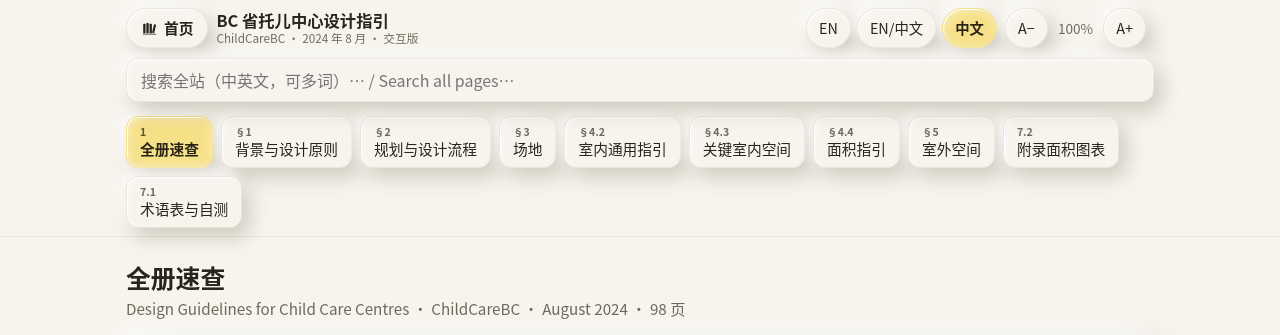
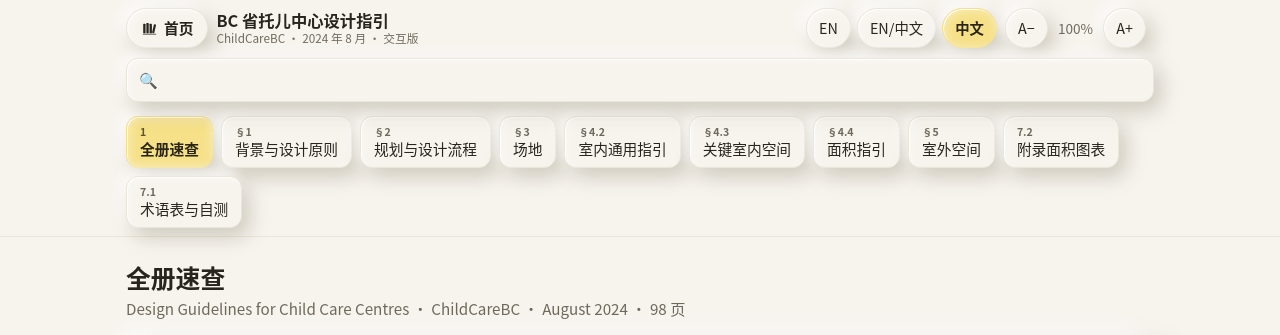
Before and after one commit to at100c/Library, a plain HTML site: page bc-child-care/index.html in a window 1280 px wide. Shown: the top 335 px of the page. Drawn offline with Linux system fonts and the light colour scheme.

Commit message:
Burnaby/BC books: search bars lose placeholder text, magnifier icon only

```diff
--- a/bc-child-care/index.html
+++ b/bc-child-care/index.html
@@ -187,7 +187,7 @@ figcaption{font-size:.88em;color:var(--muted);margin-top:8px}
 }
 .foot{color:var(--faint);font-size:.85em;text-align:center;margin-top:28px}
 </style>
-</head>
+<style>.search-ico{position:absolute;left:29px;top:22px;transform:translateY(-50%);font-size:15px;pointer-events:none;z-index:2}.searchbar input{padding-left:40px}</style></head>
 <body data-lang="zh">
 <header class="toolbar">
   <div class="toolbar-in">
@@ -213,8 +213,7 @@ figcaption{font-size:.88em;color:var(--muted);margin-top:8px}
     </div>
   </div>
   <div class="searchbar">
-    <input id="searchInput" type="search" autocomplete="off"
-      placeholder="搜索全站（中英文，可多词）… / Search all pages…">
+    <span class="search-ico" aria-hidden="true">🔍</span><input id="searchInput" type="search" autocomplete="off">
     <button class="search-clear" id="searchClear" aria-label="Clear search">✕</button>
     <div class="search-results" id="searchResults" role="listbox"></div>
   </div>
```
Also changed, not shown: burnaby-child-care/index.html (+2 -3 lines).
